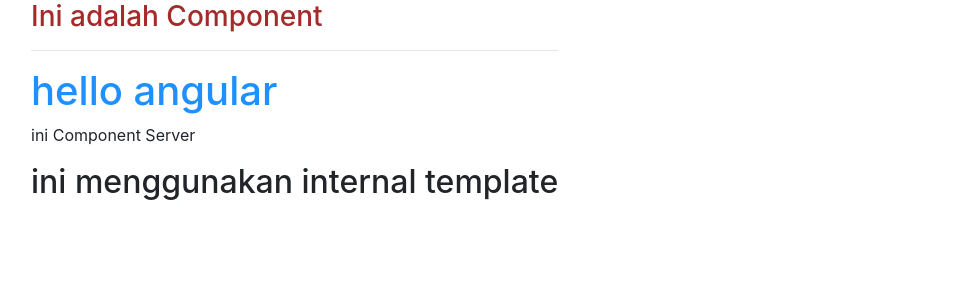
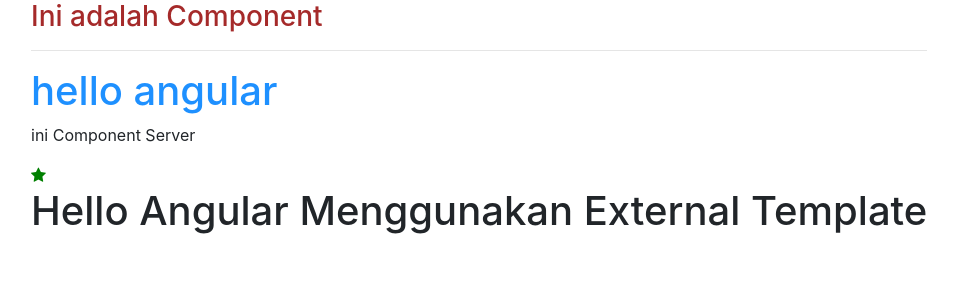
Before and after one commit to mohkhoirularifin/Pemrograman-Web-Lanjut, an Angular app in the folder Praktikum5/: page / in a window 1280 px wide. Shown: the top 300 px of the page, without its empty margins (39-996 px from the left). Built offline with nearby package versions, Linux system fonts and the light colour scheme.

Commit message:
Update favorite.component.ts

```diff
--- a/Praktikum5/src/app/favorite/favorite.component.ts
+++ b/Praktikum5/src/app/favorite/favorite.component.ts
@@ -2,10 +2,17 @@
 
 @Component({
   selector: 'app-favorite',
-  // templateUrl: './favorite.component.html',
-  template: `<h2> ini menggunakan internal template <h2>`,
+  templateUrl: './favorite.component.html',
+  // template: `<h2> ini menggunakan internal template <h2>`,
   styleUrls: ['./favorite.component.css'],
   // inputs: ['isFavorite']
+  styles:[
+    `
+    .fa-star{
+      color:green;
+    }
+    `
+  ]
 })
 export class FavoriteComponent implements OnInit {
 
```
